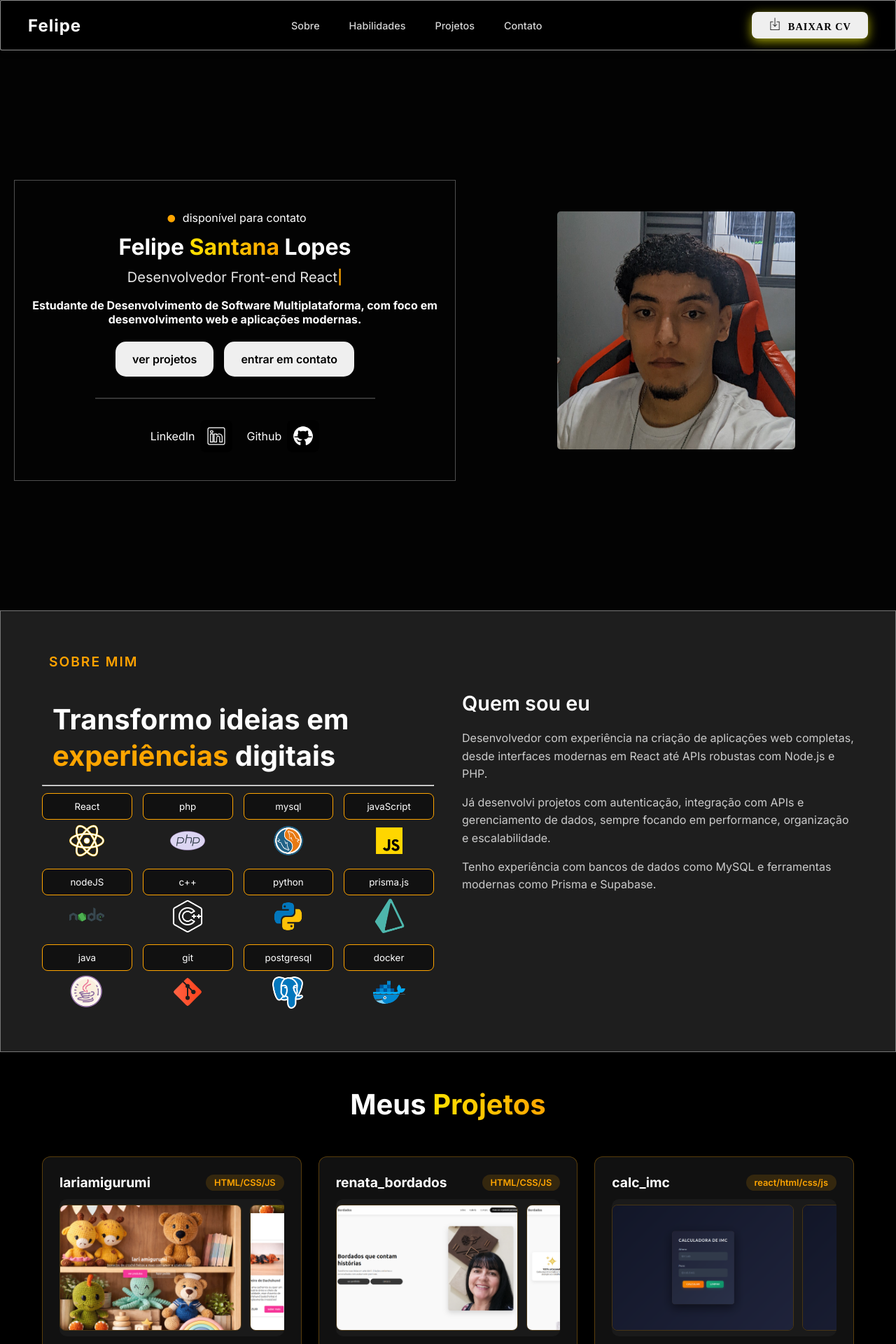
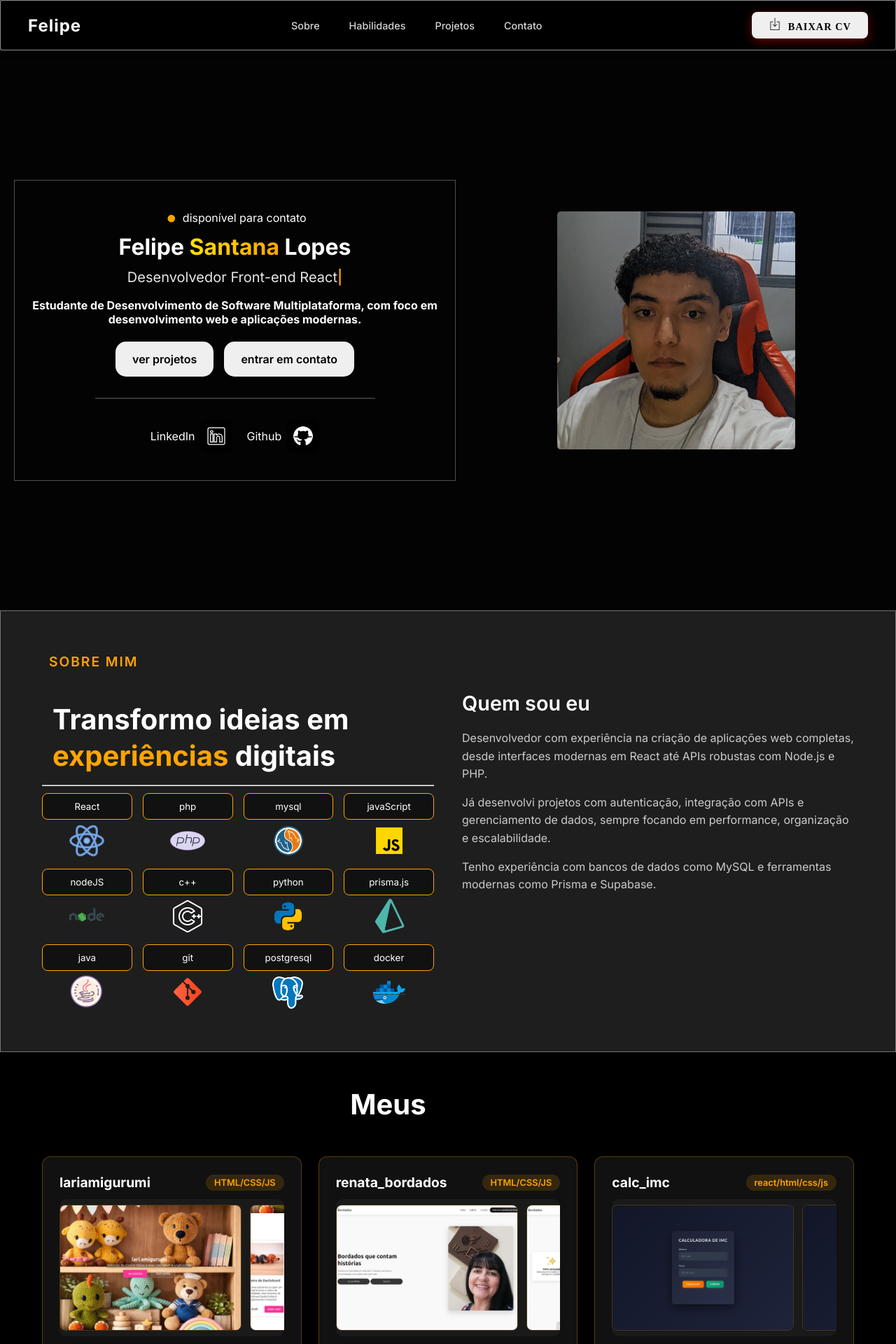
Before and after one commit to 7lipe7/portifolio_felipe, a React (Vite) app in the folder Portifolio_Felipe/: page / in a window 1280 px wide. Shown: the top 1920 px of the page at 70% size. Built offline with nearby package versions, Linux system fonts and the light colour scheme.

Commit message:
feat: corrcao e melhoria de stilos

```diff
--- a/Portifolio_Felipe/src/pages/style/Nav.css
+++ b/Portifolio_Felipe/src/pages/style/Nav.css
@@ -105,13 +105,13 @@
     text-transform: uppercase;
     letter-spacing: 1px;
     transition: all 0.3s ease;
-    box-shadow: 0 4px 15px rgba(255, 255, 0, 0.66);
+    box-shadow: 0 4px 15px rgba(255, 0, 0, 0.398);
       font-family: cursive;
 }
 
 #Cv-download:hover {
     transform: translateY(-2px);
-    box-shadow: 0 6px 20px rgba(212, 212, 8, 0.858);
+    box-shadow: 0 6px 20px rgba(212, 8, 8, 0.598);
 }
 
 /* === Mobile Menu Animation === */
--- a/Portifolio_Felipe/src/pages/style/Project.css
+++ b/Portifolio_Felipe/src/pages/style/Project.css
@@ -15,7 +15,7 @@
 }
 
 .title span {
-    background: linear-gradient(90deg, rgb(255, 225, 0), orange);
+    background: linear-gradient(orange);
     -webkit-background-clip: text;
     background-clip: text;
     color: transparent;
--- a/Portifolio_Felipe/src/pages/style/Sobre.css
+++ b/Portifolio_Felipe/src/pages/style/Sobre.css
@@ -108,7 +108,7 @@
     background: linear-gradient( orange);
     border: none;
     transform: translateY(-2px);
-    box-shadow: 0 6px 20px rgb(255, 255, 0);
+    box-shadow: 0 6px 20px rgba(255, 0, 0, 0.364);
     transition: 0.3s;
 }
 
@@ -247,5 +247,6 @@
 
     .container p {
         font-size: 0.9rem;
+        margin-bottom: 1px;
     }
 }
```
Also changed, not shown: Portifolio_Felipe/src/assets/icons8-reagir-96.png.
